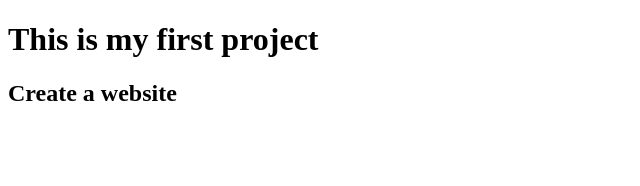
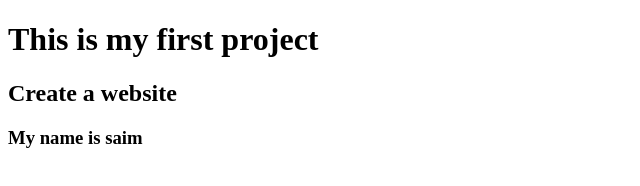
Before and after one commit to saim201980/create-a-website, a plain HTML site: page index.html in a window 1280 px wide. Shown: the whole page, without its empty margins (0-640 px from the left). Drawn offline with Linux system fonts and the light colour scheme.

Commit message:
add a header

```diff
--- a/index.html
+++ b/index.html
@@ -8,5 +8,6 @@
 <body>
     <h1>This is my first project</h1>
     <h2>Create a website</h2>
+    <h3>My name is saim</h3>
 </body>
 </html>
```
